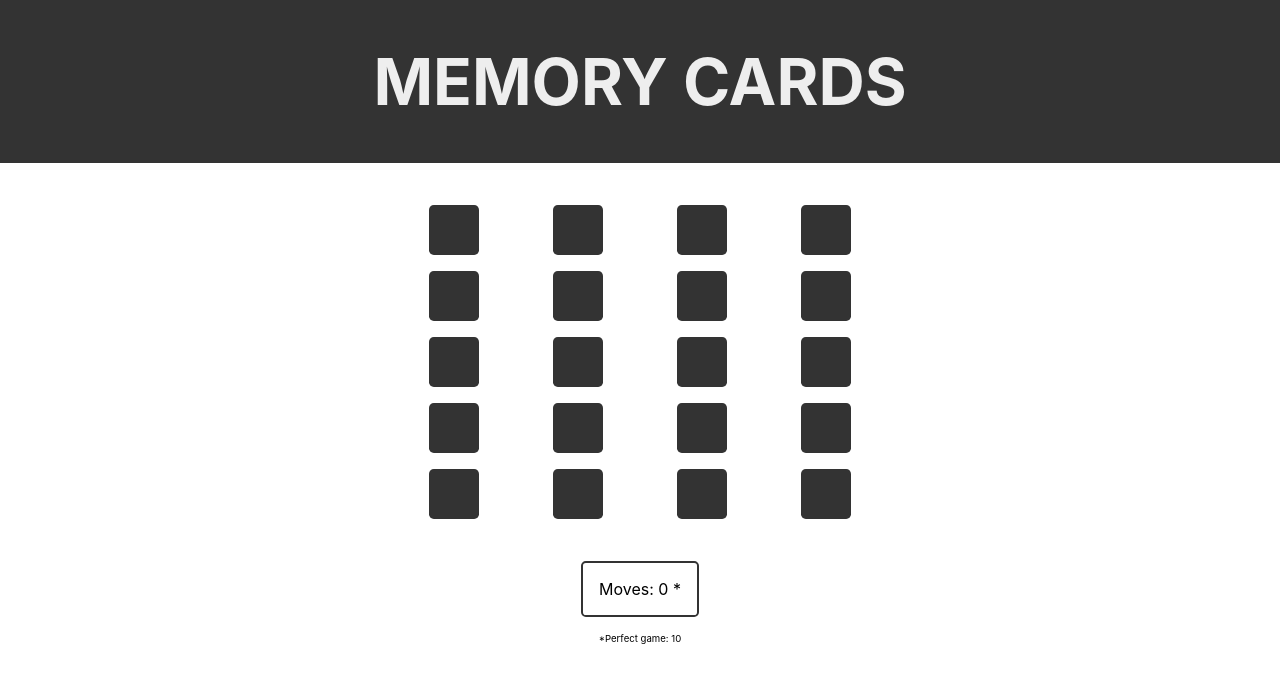
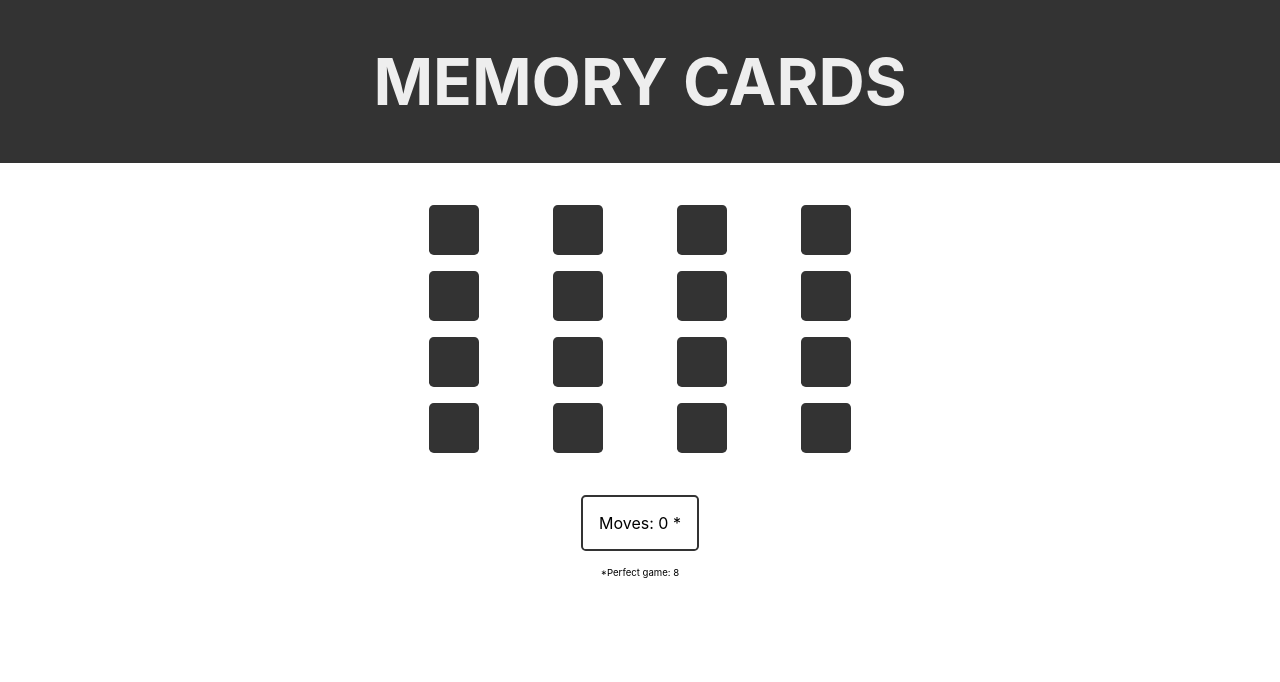
Before and after one commit to ed-sa-ma/memory-cards-game, a React (Create React App) app: page / in a window 1280 px wide. Shown: the top 682 px of the page. Built offline with nearby package versions, Linux system fonts and the light colour scheme.

Commit message:
Rework using useContext and useReducer as global state

```diff
--- a/src/App.js
+++ b/src/App.js
@@ -1,16 +1,19 @@
 import React from "react";
 
 import Board from "./components/Board";
+import GlobalStateProvider from "./components/GlobalStateProvider";
 import "./App.css";
 
 function App() {
   return (
-    <div className="App">
-      <div className="headlineContainer">
-        <h1 className="headline"> MEMORY CARDS </h1>
+    <GlobalStateProvider>
+      <div className="App">
+        <div className="headlineContainer">
+          <h1 className="headline"> MEMORY CARDS </h1>
+        </div>
+        <Board />
       </div>
-      <Board />
-    </div>
+    </GlobalStateProvider>
   );
 }
 
--- a/src/components/Board.js
+++ b/src/components/Board.js
@@ -1,53 +1,27 @@
-import React, { useState } from "react";
+import React from "react";
 
-import useRandomColors from "../hooks/useRandomColors";
-import useCardsState from "../hooks/useCardsState";
+import { useSelector } from "./GlobalStateProvider";
 import Card from "./Card";
+
 import "./board.css";
 
-const POSSIBLE_COLORS = [
-  "red",
-  "blue",
-  "yellow",
-  "grey",
-  "brown",
-  "aqua",
-  "green",
-  "yellowgreen",
-  "violet",
-];
-
-function Board({ numberOfCards = 20 }) {
-  const randomColors = useRandomColors(POSSIBLE_COLORS, numberOfCards);
-  const [cardsState, flipCard] = useCardsState(randomColors);
-
-  const [counter, setCounter] = useState(0);
-
-  function handleClickCard(idx) {
-    if (!cardsState[idx].visible) {
-      setCounter(prevCounter => prevCounter + 1);
-    }
-
-    flipCard(idx);
-  }
+function Board() {
+  const { board, count } = useSelector((state) => ({
+    count: state.count,
+    board: state.board,
+  }));
 
   return (
     <>
       <div className="board">
-        {cardsState.map(({ color, visible, present }, idx) => (
-          <Card
-            color={color}
-            key={idx}
-            onClick={() => handleClickCard(idx)}
-            present={present}
-            visible={visible}
-          />
+        {board.map((_, idx) => (
+          <Card key={idx} idx={idx} />
         ))}
       </div>
       <div className="counter">
-        <div className="counter--badge">{`Moves: ${counter} *`}</div>
+        <div className="counter--badge">{`Moves: ${count} *`}</div>
         <span className="counter--note">
-          {`*Perfect game: ${randomColors.length / 2}`}
+          {`*Perfect game: ${board.length / 2}`}
         </span>
       </div>
     </>
--- a/src/components/Card.js
+++ b/src/components/Card.js
@@ -1,11 +1,21 @@
 import React from "react";
+
+import { useSelector, useDispatch } from "./GlobalStateProvider";
+
 import "./card.css";
 
-function Card({ color, onClick, present, visible }) {
+function Card({ idx }) {
+  const { color, present, visible } = useSelector((state) => state.board[idx]);
+  const dispatch = useDispatch();
+
+  function handleClickCard() {
+    dispatch({ type: "FLIP_CARD", idx });
+  }
+
   return (
     <div
       className="card flippable"
-      onClick={onClick}
+      onClick={handleClickCard}
       style={{
         opacity: `${present ? "1" : "0"}`,
       }}
--- /dev/null
+++ b/src/components/GlobalStateProvider.js
@@ -0,0 +1,35 @@
+import React, { createContext, useContext, useMemo } from "react";
+
+import useGlobalStateReducer from "../hooks/useGlobalStateReducer";
+
+const GlobalContext = createContext();
+
+// Hook to acces properties from the global state accessible via callback optionally.
+export function useSelector(accessCb) {
+  const [state] = useContext(GlobalContext);
+
+  const returnedState = useMemo(() => {
+    if (!accessCb) return state;
+
+    return accessCb(state);
+  }, [accessCb, state]);
+
+  return returnedState;
+}
+
+// Hook to dispatch actions to alter the global state.
+export function useDispatch() {
+  const [, dispatch] = useContext(GlobalContext);
+
+  return dispatch;
+}
+
+export default function GlobalStateProvider({ children }) {
+  const [state, dispatch] = useGlobalStateReducer();
+
+  return (
+    <GlobalContext.Provider value={[state, dispatch]}>
+      {children}
+    </GlobalContext.Provider>
+  );
+}
--- a/src/components/card.css
+++ b/src/components/card.css
@@ -13,7 +13,7 @@
   width: 100%;
   height: 100%;
   position: relative;
-  transition: 0.7s;
+  transition: all 0.7s;
   transform-style: preserve-3d;
 }
 
@@ -21,7 +21,8 @@
   transform: rotateY(180deg);
 }
 
-.flippable .front, .flippable .back {
+.flippable .front,
+.flippable .back {
   backface-visibility: hidden;
   border-radius: 0.3rem;
   position: absolute;
--- /dev/null
+++ b/src/hooks/useGlobalStateReducer.js
@@ -0,0 +1,126 @@
+import { useReducer, useEffect } from "react";
+import useRandomColors from "./useRandomColors";
+
+const NUMBER_OF_CARDS = 16;
+const POSSIBLE_COLORS = [
+  "red",
+  "blue",
+  "yellow",
+  "grey",
+  "brown",
+  "aqua",
+  "green",
+  "yellowgreen",
+  "violet",
+];
+
+function reducer(state, action) {
+  switch (action.type) {
+    case "FLIP_CARD": {
+      if (!state.isInteractive) return state;
+
+      let wasVisible = state.board[action.idx].visible;
+      let newBoard = [...state.board];
+      let newCount = !wasVisible ? state.count + 1 : state.count;
+      let newFlippedCards = [...state.flippedCards, action.idx];
+
+      newBoard[action.idx] = {
+        ...newBoard[action.idx],
+        visible: !wasVisible,
+      };
+
+      return {
+        ...state,
+        board: newBoard,
+        count: newCount,
+        flippedCards: newFlippedCards,
+      };
+    }
+    case "DISABLE_BOARD": {
+      return { ...state, isInteractive: false };
+    }
+    case "SUCCESS_PAIR": {
+      let newBoard = [...state.board];
+
+      newBoard[state.flippedCards[0]] = {
+        ...newBoard[state.flippedCards[0]],
+        present: false,
+      };
+
+      newBoard[state.flippedCards[1]] = {
+        ...newBoard[state.flippedCards[1]],
+        present: false,
+      };
+
+      return {
+        ...state,
+        board: newBoard,
+        flippedCards: [],
+        isInteractive: true,
+      };
+    }
+    case "FAIL_PAIR": {
+      let newBoard = [...state.board];
+
+      newBoard[state.flippedCards[0]] = {
+        ...newBoard[state.flippedCards[0]],
+        visible: false,
+      };
+
+      newBoard[state.flippedCards[1]] = {
+        ...newBoard[state.flippedCards[1]],
+        visible: false,
+      };
+
+      return {
+        ...state,
+        board: newBoard,
+        flippedCards: [],
+        isInteractive: true,
+      };
+    }
+    default: {
+      return state;
+    }
+  }
+}
+
+export default function useGlobalStateReducer() {
+  const randomColors = useRandomColors(POSSIBLE_COLORS, NUMBER_OF_CARDS);
+  let initialBoard = randomColors.map((color) => ({
+    visible: false,
+    color,
+    present: true,
+  }));
+
+  const [state, dispatch] = useReducer(reducer, {
+    board: initialBoard,
+    isInteractive: true,
+    count: 0,
+    flippedCards: [],
+  });
+
+  useEffect(() => {
+    if (
+      state.flippedCards.length < 2 ||
+      state.flippedCards[0] === state.flippedCards[1]
+    ) {
+      return () => {};
+    }
+
+    // Keep the user from flipping more cards while the check happens.
+    dispatch({ type: "DISABLE_BOARD" });
+
+    let matchColors =
+      state.board[state.flippedCards[0]].color ===
+      state.board[state.flippedCards[1]].color;
+
+    let timeout = setTimeout(() => {
+      dispatch({ type: matchColors ? "SUCCESS_PAIR" : "FAIL_PAIR" });
+    }, 800);
+
+    return () => clearTimeout(timeout);
+  }, [state.board, state.flippedCards]);
+
+  return [state, dispatch];
+}
```
